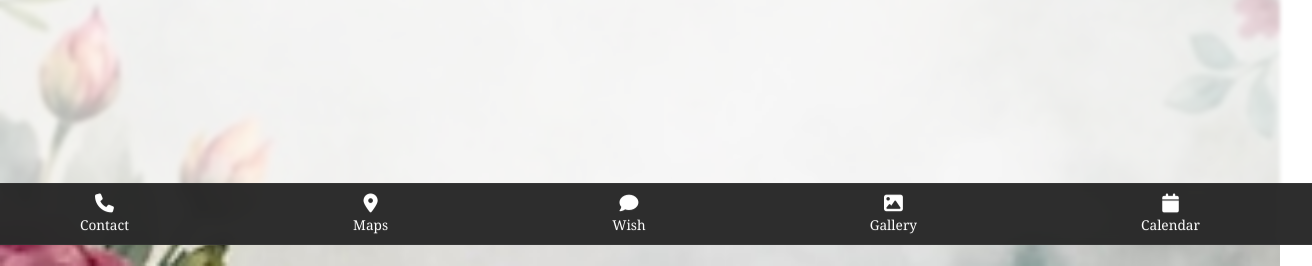
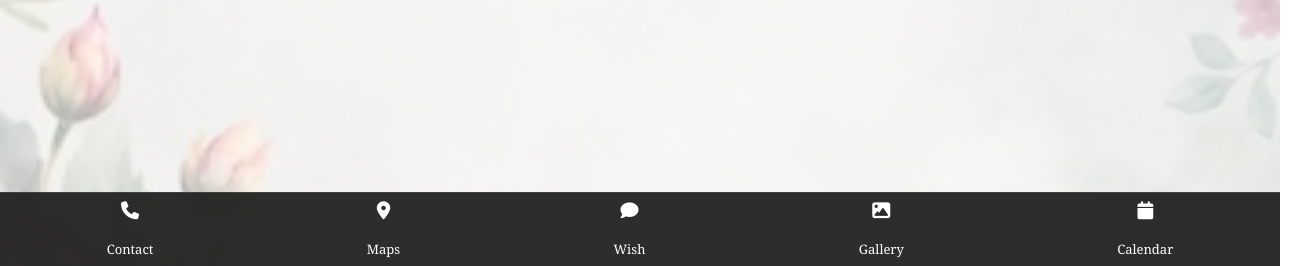
Before and after one commit to azfarhaniff/MyTerbang, a plain HTML site: page index.html in a window 1280 px wide. Shown: the part 534-800 px from the top of the page, 1312 px wide, since content can reach past the window. Drawn offline with Linux system fonts and the light colour scheme.

Commit message:
Update style.css

```diff
--- a/style.css
+++ b/style.css
@@ -1,37 +1,36 @@
 body {
   margin: 0;
   font-family: "Georgia", serif;
+  text-align: center;
   color: #333;
-  text-align: center;
+  min-height: 100vh;
 
-  /* Background image setup */
+  /* Background image */
   background-image: url('bg.jpg');
-  background-size: cover;           /* Make sure it fills the screen */
-  background-position: center;      /* Center the focus */
+  background-size: cover;
+  background-position: center center;
   background-repeat: no-repeat;
-  background-attachment: fixed;     /* Optional: gives a parallax-like effect */
-  transform: scale(1.05);           /* Slight zoom for screen variations */
-  transform-origin: center center;  /* Zoom centered */
+  background-attachment: scroll; /* changed from fixed to prevent clipping */
 }
 
-/* Slight overlay for readability */
+/* Overlay for readability */
 .invitation {
-  min-height: 90vh;
+  min-height: 100vh;
   display: flex;
   justify-content: center;
   align-items: center;
   flex-direction: column;
   background-color: rgba(255, 255, 255, 0.7);
-  backdrop-filter: blur(2px);
-  padding: 20px;
+  box-sizing: border-box;
+  padding-bottom: 70px; /* give space so text not hidden by navbar */
 }
 
+/* Typography */
 h3 {
   letter-spacing: 2px;
   font-weight: normal;
   color: #555;
 }
-
 h1 {
   font-family: "Playfair Display", serif;
   color: #c6a300;
@@ -39,40 +38,36 @@ h1 {
   margin: 10px 0;
   line-height: 1.4em;
 }
-
 .date {
   margin-top: 10px;
   font-weight: bold;
   color: #333;
 }
 
-/* Bottom navigation bar */
+/* Navbar */
 .navbar {
   position: fixed;
   bottom: 0;
   width: 100%;
-  background: rgba(34, 34, 34, 0.95);
+  background: rgba(34, 34, 34, 0.95); /* slight transparency */
   display: flex;
   justify-content: space-around;
   align-items: center;
-  padding: 10px 0;
-  backdrop-filter: blur(5px);
+  padding: 8px 0;
+  backdrop-filter: blur(5px); /* modern glassy look */
+  border-top: 1px solid rgba(255, 255, 255, 0.1);
 }
 
 .navbar a {
   color: white;
   text-decoration: none;
   font-size: 13px;
+  display: flex;
+  flex-direction: column;
+  align-items: center;
 }
 
 .navbar i {
   font-size: 18px;
   margin-bottom: 3px;
 }
-
-/* Responsive tweaks */
-@media (max-width: 600px) {
-  h1 {
-    font-size: 34px;
-  }
-}
```
